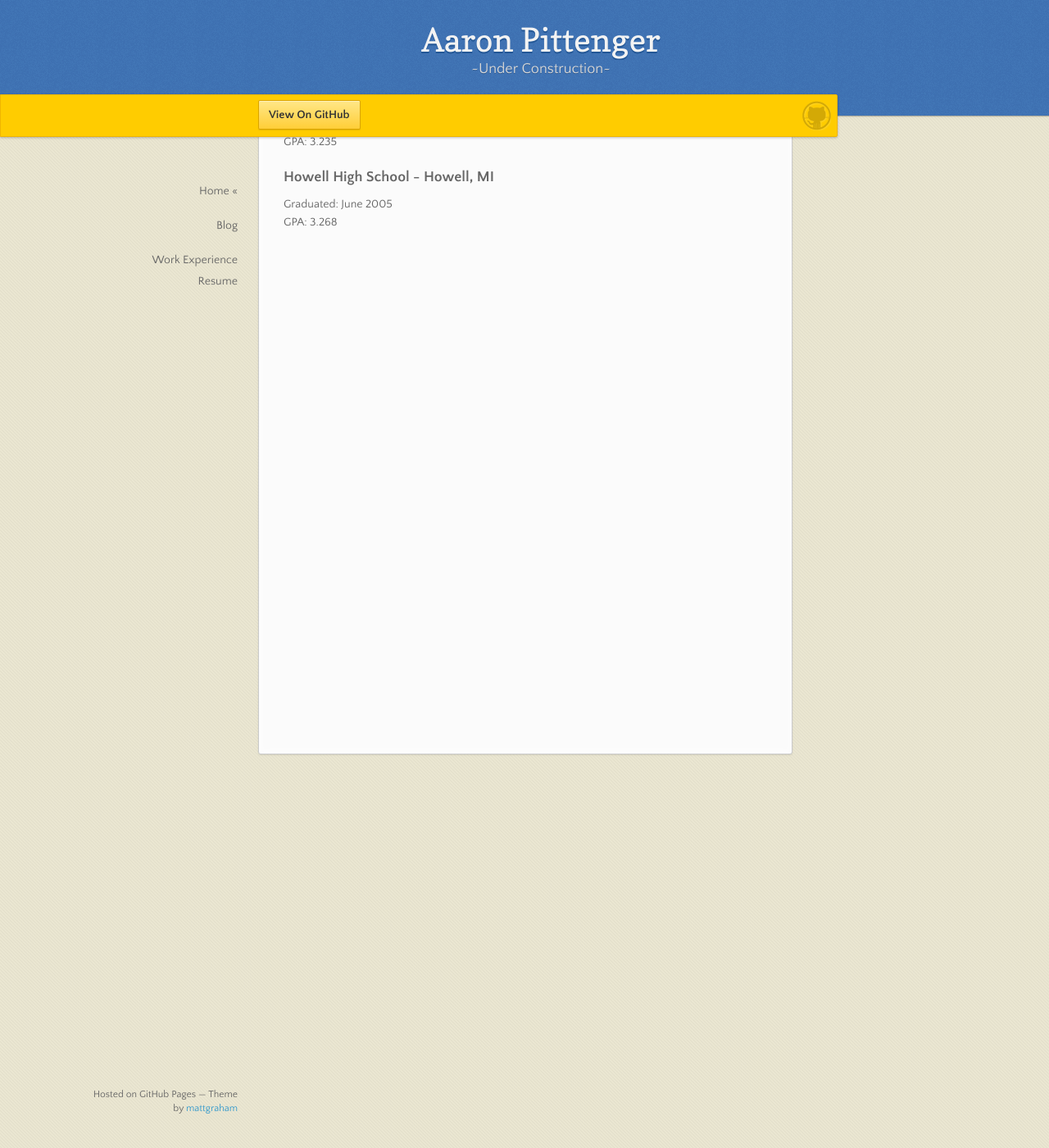
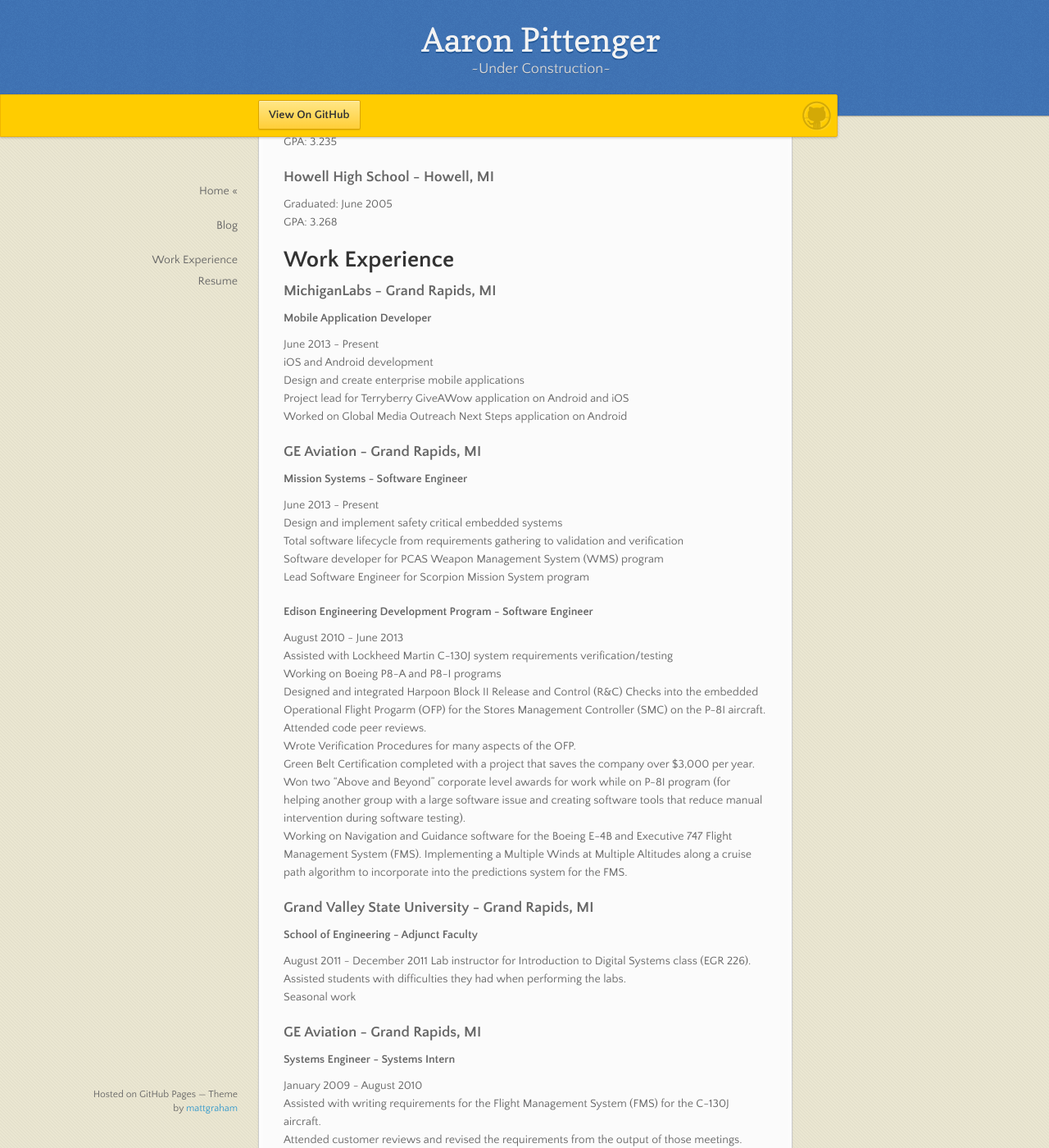
Before and after one commit to pittenga/pittenga.github.io, a Jekyll site: the page built from index.md, in a window 1280 px wide and 1400 px high, scrolled down 440 px. Shown: the whole window at 82% size. Built offline with Jekyll 4.4.1, drawn with Linux system fonts in a browser that asks for light colours; nearby versions of some CDN libraries; some of the changed text lies outside the part shown.

Commit message:
Updated the nav bar to properly sort the headings

```diff
--- a/index.md
+++ b/index.md
@@ -25,3 +25,60 @@
 ### Howell High School - Howell, MI
 Graduated: June 2005
 GPA: 3.268
+
+# Work Experience
+
+### MichiganLabs - Grand Rapids, MI
+
+#### Mobile Application Developer
+June 2013 - Present
+iOS and Android development
+Design and create enterprise mobile applications
+Project lead for Terryberry GiveAWow application on Android and iOS
+Worked on Global Media Outreach Next Steps application on Android
+
+### GE Aviation - Grand Rapids, MI
+
+#### Mission Systems - Software Engineer
+June 2013 - Present
+Design and implement safety critical embedded systems
+Total software lifecycle from requirements gathering to validation and verification
+Software developer for PCAS Weapon Management System (WMS) program
+Lead Software Engineer for Scorpion Mission System program
+
+#### Edison Engineering Development Program - Software Engineer
+August 2010 - June 2013
+Assisted with Lockheed Martin C-130J system requirements verification/testing
+Working on Boeing P8-A and P8-I programs
+Designed and integrated Harpoon Block II Release and Control (R&C) Checks into the embedded Operational Flight   Progarm (OFP) for the Stores Management Controller (SMC) on the P-8I aircraft.
+Attended code peer reviews.
+Wrote Verification Procedures for many aspects of the OFP.
+Green Belt Certification completed with a project that saves the company over $3,000 per year.
+Won two "Above and Beyond" corporate level awards for work while on P-8I program (for helping another group with a large software issue and creating software tools that reduce manual intervention during software testing).
+Working on Navigation and Guidance software for the Boeing E-4B and Executive 747 Flight Management System (FMS).   Implementing a Multiple Winds at Multiple Altitudes along a cruise path algorithm to incorporate into the predictions system for the FMS.
+
+### Grand Valley State University - Grand Rapids, MI
+#### School of Engineering - Adjunct Faculty
+August 2011 - December 2011
+Lab instructor for Introduction to Digital Systems class (EGR 226).
+Assisted students with difficulties they had when performing the labs.
+Seasonal work
+
+### GE Aviation - Grand Rapids, MI
+#### Systems Engineer - Systems Intern
+January 2009 - August 2010
+Assisted with writing requirements for the Flight Management System (FMS) for the C-130J aircraft.
+Attended customer reviews and revised the requirements from the output of those meetings.
+Wrote test procedures and tested total system functionality of the C-130J FMS.
+Worked on side project software tool that simulates the flight management computer and automatically generates requirements based on general output and project standards.
+
+### GE Healthcare - Waukesha, WI
+#### Service Methods Design Engineer - Software Intern
+May 2008 - August 2008
+Worked on programming an illustrated replaceable parts list tool. Gathered pictures for it while enhancing the previous version and adding features requested by field personnel.
+This tool saves GEHC about $5.5 million in time wasted by field service personnel using the paper parts lists to look up replacement parts on machines. It also provides them alternate ways to look up replacement parts.
+Enhanced the look and feel of a System Error Log Viewer.
+Prepared all necessary paperwork for the release of both tools mentioned above.
+Hands-on training with writing validation and verification procedures on PET/CT Scanners.
+
+Full work experience available upon request.
--- a/javascripts/main.js
+++ b/javascripts/main.js
@@ -9,6 +9,11 @@
     $section.css('height','auto');
   }
 }
+if (typeof String.prototype.startsWith != 'function') {
+  String.prototype.startsWith = function (str){
+    return this.slice(0, str.length) == str;
+  };
+}
 
 $(window).resize(sectionHeight);
 
@@ -17,11 +22,23 @@
   $("section h1").each(function(){
 
     aObj = document.getElementById('nav').getElementsByTagName('a');
+    lastObject = -1;
     for(i=0;i<aObj.length;i++) {
+      if(lastObject >= 0){
+        if(aObj[i].href.startsWith(document.location.href.concat("#"))){
+          lastObject = i;
+        }else{
+          break;
+        }
+      }
       if(document.location.href == aObj[i].href){
-        aObj[i].className = 'active'
-        $("<li class='tag-" + this.nodeName.toLowerCase() + "'><a href='#" + $(this).text().toLowerCase().replace(/ /g, '-').replace(/[^\w-]+/g,'') + "'>" + $(this).text() + "</a></li>").insertAfter(aObj[i].parentElement);
+        // Found the page we are on, let's put everything in there in order
+        lastObject = i;
       }
+    }
+    if(lastObject >= 0){
+      aObj[lastObject].className = 'active'
+      $("<li class='tag-" + this.nodeName.toLowerCase() + "'><a href='#" + $(this).text().toLowerCase().replace(/ /g, '-').replace(/[^\w-]+/g,'') + "'>" + $(this).text() + "</a></li>").insertAfter(aObj[lastObject].parentElement);
     }
   });
 
```
